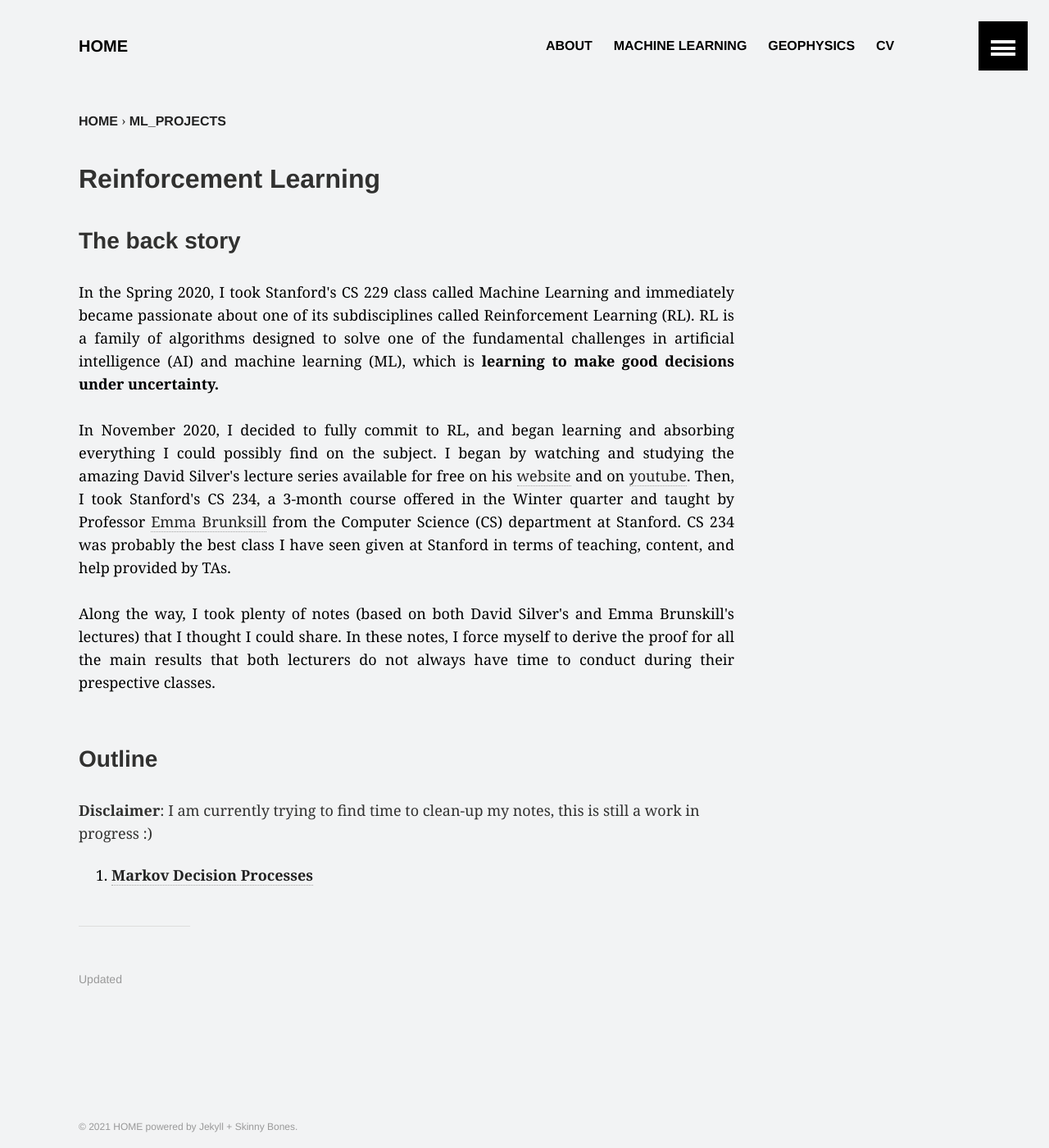
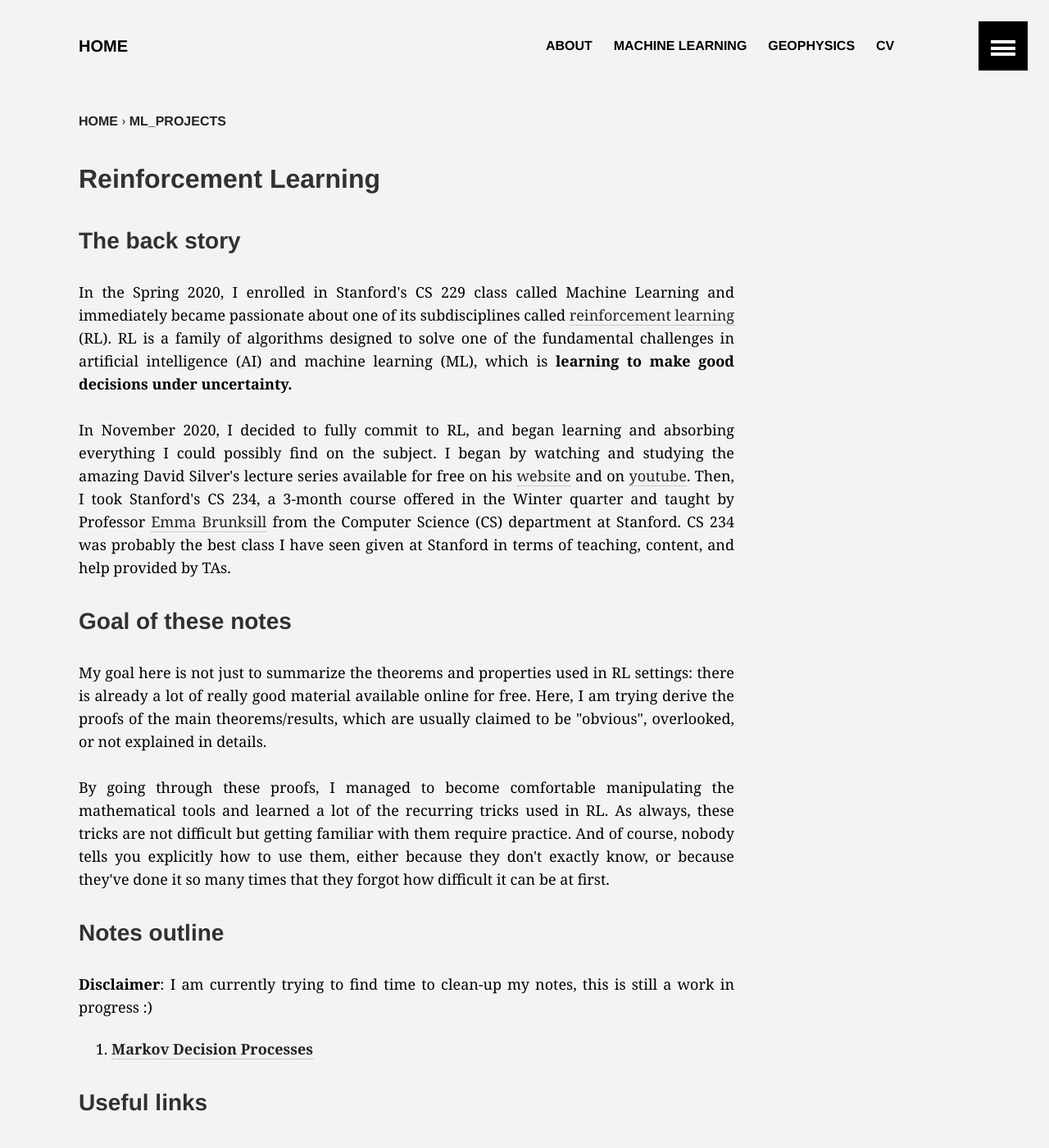
Before and after one commit to gbarnier/gbarnier.github.io, a Jekyll site: the page built from _posts/machine_learning/2021-03-14-cs234.md, in a window 1280 px wide and 1400 px high. Shown: the whole window at 82% size. Built offline with Jekyll 4.4.1, drawn with Linux system fonts in a browser that asks for light colours; some of the changed text lies outside the part shown.

Commit message:
Update 2021-03-14-cs234.md

```diff
--- a/_posts/machine_learning/2021-03-14-cs234.md
+++ b/_posts/machine_learning/2021-03-14-cs234.md
@@ -24,17 +24,37 @@ image:
 <h2>Reinforcement Learning</h2>
 <h3>The back story</h3>
 <p class="paragraph">
-In the Spring 2020, I took Stanford's CS 229 class called Machine Learning and immediately became passionate about one of its subdisciplines called Reinforcement Learning (RL). RL is a family of algorithms designed to solve one of the fundamental challenges in artificial intelligence (AI) and machine learning (ML), which is <b>learning to make good decisions under uncertainty.</b><br/><br/>
+In the Spring 2020, I enrolled in Stanford's CS 229 class called Machine Learning and immediately became passionate about one of its subdisciplines called <a href="https://www.youtube.com/watch?v=2pWv7GOvuf0">reinforcement learning</a> (RL). RL is a family of algorithms designed to solve one of the fundamental challenges in artificial intelligence (AI) and machine learning (ML), which is <b>learning to make good decisions under uncertainty.</b><br/><br/>
 
-In November 2020, I decided to fully commit to RL, and began learning and absorbing everything I could possibly find on the subject. I began by watching and studying the amazing David Silver's lecture series available for free on his <a href="https://www.davidsilver.uk/teaching/"> website</a> and on <a href="https://www.youtube.com/watch?v=2pWv7GOvuf0">youtube</a>. Then, I took Stanford's CS 234, a 3-month course offered in the Winter quarter and taught by Professor <a href="https://cs.stanford.edu/people/ebrun/">Emma Brunksill</a> from the Computer Science (CS) department at Stanford. CS 234 was probably the best class I have seen given at Stanford in terms of teaching, content, and help provided by TAs. <br/><br/>
+In November 2020, I decided to fully commit to RL, and began learning and absorbing everything I could possibly find on the subject. I began by watching and studying the amazing David Silver's lecture series available for free on his <a href="https://www.davidsilver.uk/teaching/"> website</a> and on <a href="https://www.youtube.com/watch?v=2pWv7GOvuf0">youtube</a>. Then, I took Stanford's CS 234, a 3-month course offered in the Winter quarter and taught by Professor <a href="https://cs.stanford.edu/people/ebrun/">Emma Brunksill</a> from the Computer Science (CS) department at Stanford. CS 234 was probably the best class I have seen given at Stanford in terms of teaching, content, and help provided by TAs.
 
-Along the way, I took plenty of notes (based on both David Silver's and Emma Brunskill's lectures) that I thought I could share. In these notes, I force myself to derive the proof for all the main results that both lecturers do not always have time to conduct during their prespective classes. <br/><br/>
+<h3>Goal of these notes</h3>
+<p class="paragraph">
+My goal here is not just to summarize the theorems and properties used in RL settings: there is already a lot of really good material available online for free. Here, I am trying derive the proofs of the main theorems/results, which are usually claimed to be "obvious", overlooked, or not explained in details.<br/><br/>
+
+By going through these proofs, I managed to become comfortable manipulating the mathematical tools and learned a lot of the recurring tricks used in RL. As always, these tricks are not difficult but getting familiar with them require practice. And of course, nobody tells you explicitly how to use them, either because they don't exactly know, or because they've done it so many times that they forgot how difficult it can be at first.
+<!-- Just as an example, most of the tricks involve comfortably manipulating conditional expecations and using the tower property. -->
 </p>
 
-<h3>Outline</h3>
+<h3>Notes outline</h3>
+<p class="paragraph">
 <b>Disclaimer</b>: I am currently trying to find time to clean-up my notes, this is still a work in progress :)
+</p>
 <p class="paragraph">
     <ol type = "1">
         <li class="paragraph"> <a href="/papers/mdp.pdf" style="font-weight: bold">Markov Decision Processes</a></li>
     </ol>
 </p>
+
+<h3>Useful links</h3>
+<p class="paragraph">
+Here is a list of links/material I found extremely useful when I studied reinforcement learning:
+</p>
+
+<h3>Acknowledgements</h3>
+<p class="paragraph">
+<ul>
+<li class="paragraph"> The Markov Decision Process chapter is based on the notes from my colleague <a href="https://web.stanford.edu/~rsarkar/">Rahul Sarkar</a>, former CS 234 teaching assistant (TA). Rahul gave me the inspiration for creating my own notes and adding the proofs/details that I needed to fully understand the concepts.</li>
+<li class="paragraph">Steve MacCabe, one of my team mate for the CS 234 class, suggested that I put my RL notes online.</li>
+</ul>
+</p>
```
